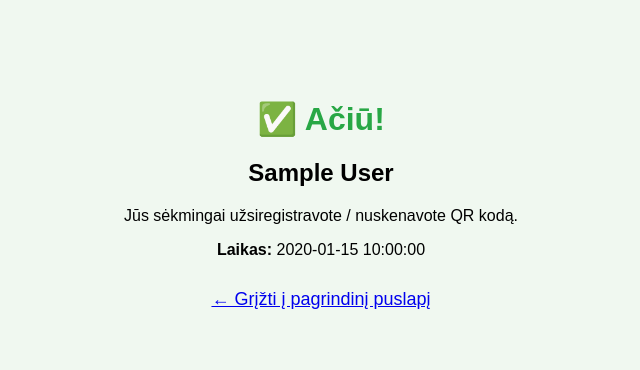
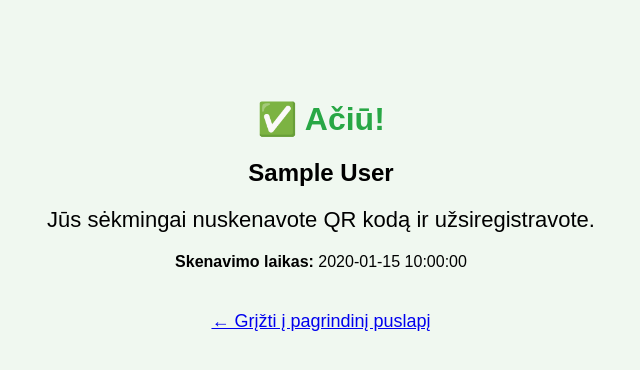
Before and after one commit to antanaiantanai10-prog/qr-checkin2, a Flask app: template templates/success.html in a window 1280 px wide. Shown: the top 370 px of the page, without its empty margins (319-959 px from the left). Run offline with Flask 3, Linux system fonts and the light colour scheme; tables that the repository leaves empty hold one stand-in row (values such as "Sample post"); the template is opened without the code that fills it: values that come from a table or form of the project are taken from there, most other values are stand-ins (such as "Sample title", 1, 10 or a date in 2020).

Commit message:
initial commit

```diff
--- a/app.py
+++ b/app.py
@@ -3,6 +3,7 @@ from flask_sqlalchemy import SQLAlchemy
 from datetime import datetime
 import qrcode
 import os
+from zoneinfo import ZoneInfo  # Python 3.9+
 
 app = Flask(__name__)
 
@@ -12,26 +13,29 @@ app.config['SQLALCHEMY_TRACK_MODIFICATIONS'] = False
 
 db = SQLAlchemy(app)
 
+# Lietuvos laiko juosta
+LT_TIMEZONE = ZoneInfo("Europe/Vilnius")
+
 # ================== MODELIAI ==================
 class Person(db.Model):
     id = db.Column(db.Integer, primary_key=True)
     first_name = db.Column(db.String(50), nullable=False)
     last_name = db.Column(db.String(50), nullable=False)
-    created_at = db.Column(db.DateTime, default=datetime.utcnow)
+    created_at = db.Column(db.DateTime, default=lambda: datetime.now(LT_TIMEZONE))
 
 class ScanLog(db.Model):
     id = db.Column(db.Integer, primary_key=True)
     person_id = db.Column(db.Integer)
     first_name = db.Column(db.String(50))
     last_name = db.Column(db.String(50))
-    scanned_at = db.Column(db.DateTime, default=datetime.utcnow)
+    scanned_at = db.Column(db.DateTime, default=lambda: datetime.now(LT_TIMEZONE))
 
 with app.app_context():
     db.create_all()
 
 # ================== ADMIN LOGIN ==================
 ADMIN_USERNAME = "admin"
-ADMIN_PASSWORD = "admin123"   # <--- ČIA PAKEISK Į SAUGESNĮ!
+ADMIN_PASSWORD = "admin123"
 
 @app.route('/login', methods=['GET', 'POST'])
 def login():
@@ -105,8 +109,12 @@ def checkin(person_id):
     db.session.add(log)
     db.session.commit()
 
-    return render_template('success.html', person=person)
+    # Dabartinis laikas Lietuvos laiku
+    current_time = datetime.now(LT_TIMEZONE)
 
+    return render_template('success.html',
+                         person=person,
+                         now=current_time.strftime('%Y-%m-%d %H:%M:%S'))
 @app.route('/logs')
 def logs():
     all_logs = ScanLog.query.order_by(ScanLog.scanned_at.desc()).all()
@@ -124,7 +132,6 @@ def delete_log(log_id):
     flash('Įrašas ištrintas')
     return redirect(url_for('logs'))
 
-# ================== PALEIDIMAS ==================
 if __name__ == '__main__':
     port = int(os.environ.get("PORT", 5000))
     app.run(host='0.0.0.0', port=port)
--- a/templates/success.html
+++ b/templates/success.html
@@ -4,16 +4,30 @@
     <meta charset="UTF-8">
     <title>Sėkminga</title>
     <style>
-        body { font-family: Arial, sans-serif; text-align: center; margin: 100px; background-color: #f0f8f0; }
+        body {
+            font-family: Arial, sans-serif;
+            text-align: center;
+            margin: 100px;
+            background-color: #f0f8f0;
+        }
         h1 { color: #28a745; }
-        .back { margin-top: 30px; font-size: 18px; }
+        .info {
+            font-size: 22px;
+            margin: 20px 0;
+        }
+        .back {
+            margin-top: 40px;
+            font-size: 18px;
+        }
     </style>
 </head>
 <body>
     <h1>✅ Ačiū!</h1>
     <h2>{{ person.first_name }} {{ person.last_name }}</h2>
-    <p>Jūs sėkmingai užsiregistravote / nuskenavote QR kodą.</p>
-    <p><strong>Laikas:</strong> {{ moment.now() if moment else 'Dabar' }}</p>
+    <p class="info">Jūs sėkmingai nuskenavote QR kodą ir užsiregistravote.</p>
+
+    <p><strong>Skenavimo laikas:</strong> {{ now }}</p>
+
     <div class="back">
         <a href="/">← Grįžti į pagrindinį puslapį</a>
     </div>
```
